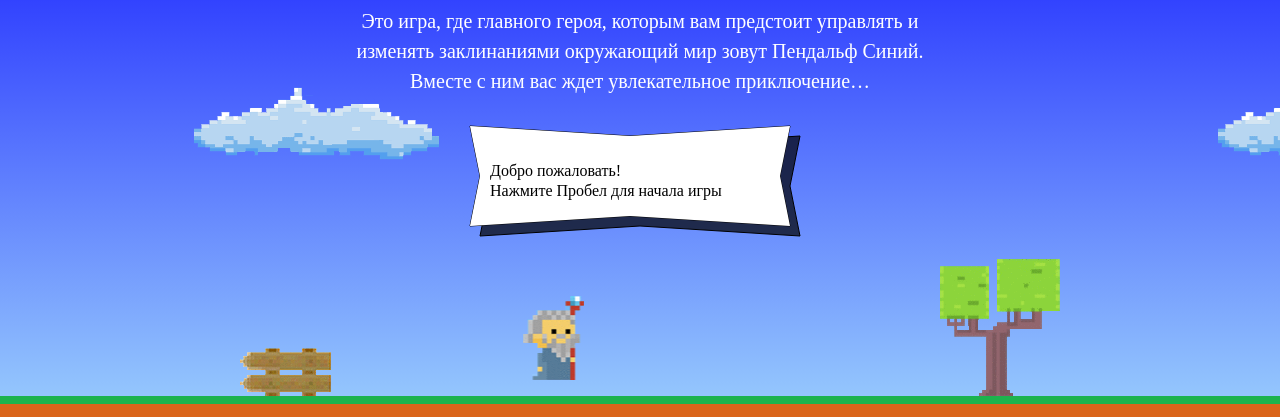
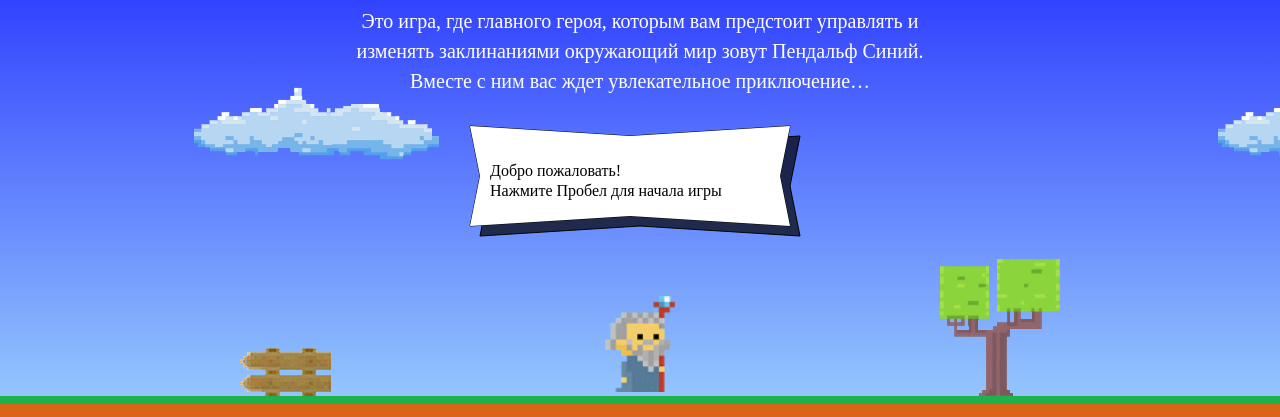
Before and after one commit to halikov/91943-code-and-magick-17, a website: page index.html in a window 1280 px wide. Shown: the part 203-620 px from the top of the page. Drawn offline with Linux system fonts and the light colour scheme; a web font is replaced by a local one.

Commit message:
Задаёт размер fireball, устанавливает скорость, высоту и ширину мага. Задает точку координаты по осям Х Y магу

```diff
--- a/index.html
+++ b/index.html
@@ -181,6 +181,24 @@
   </div>
 </template>
 
+<script>
+  var fireballSize = 22;
+  var getFireballSpeed = function (left) {
+    return left ? 5 :  2;
+  };
+
+  var wizardSpeed = 3;
+  var wizardWidth = 70;
+  var wizardHeigth = 1.337 * wizardWidth;
+
+  var getWizardX = function (width) {
+    return (width - wizardWidth) / 2;
+  };
+
+  var getWizardY = function (height) {
+    return height / 3 * 2;
+  }
+</script>
 <script src="js/game.js"></script>
 
 </body>
```
Also changed, not shown: 1 other file.
